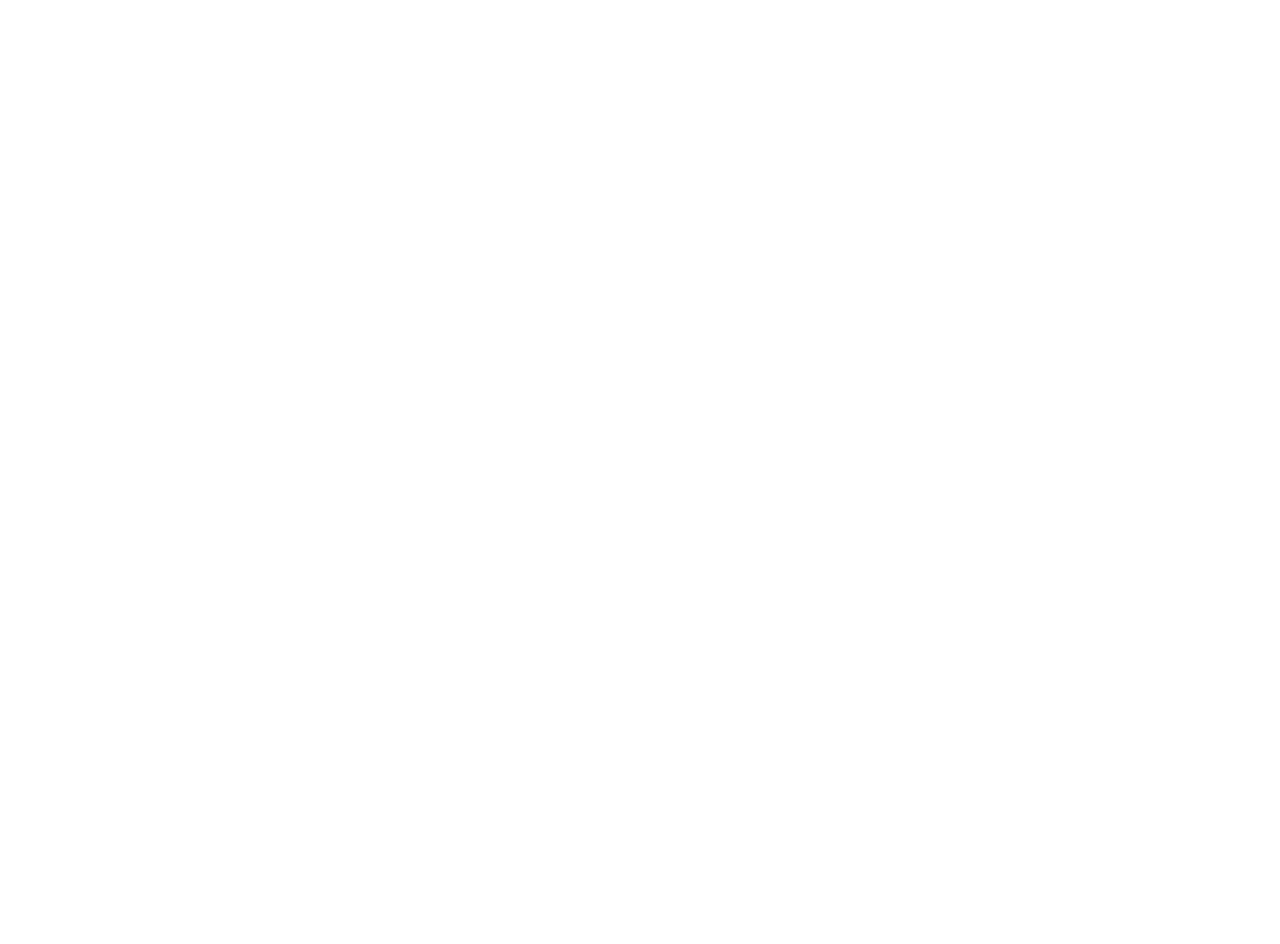
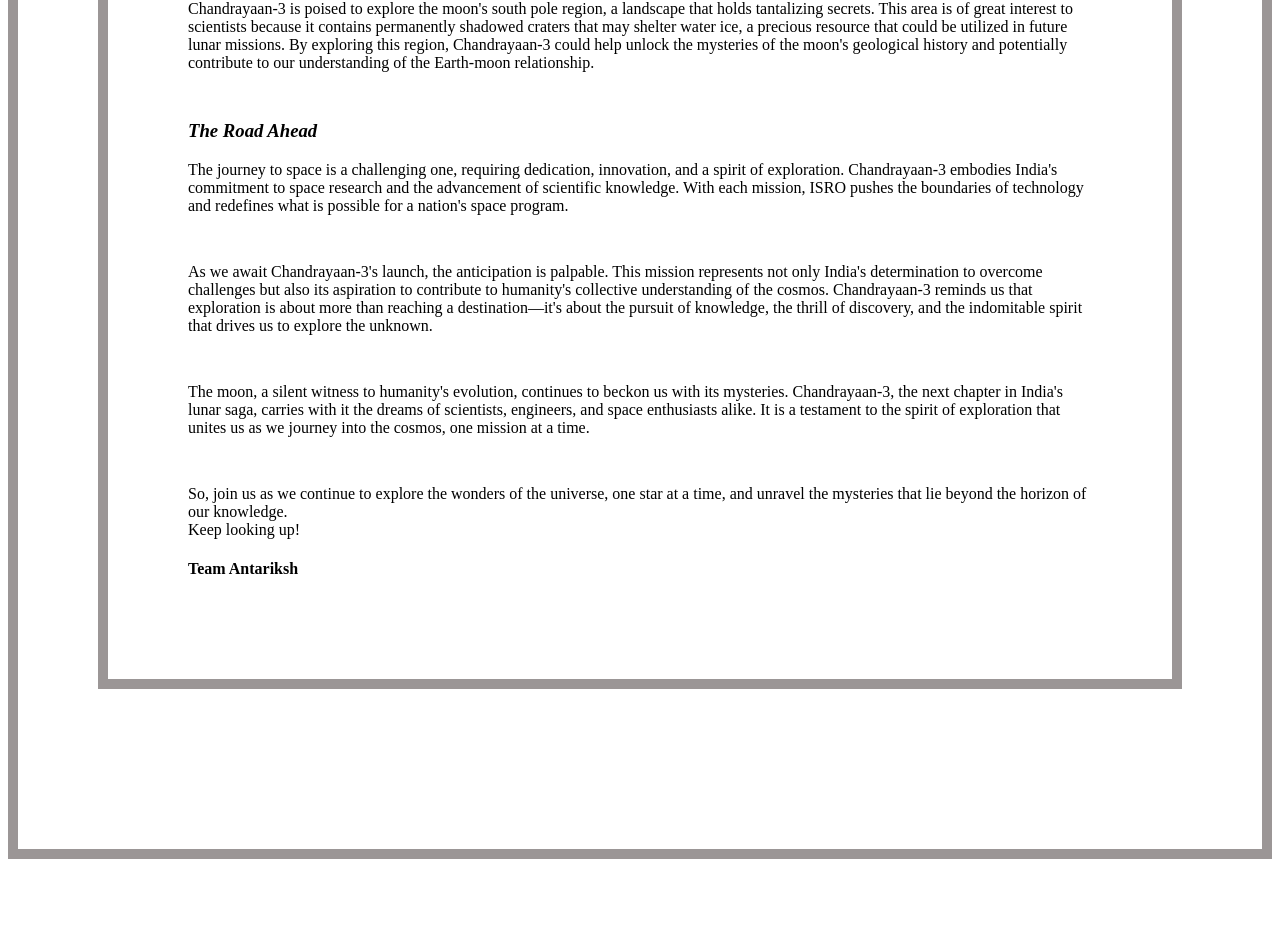
Before and after one commit to lovecodesuraj/antariksh_collabs_, a React (Create React App) app in the folder client/: page /BlogPost2 in a window 1280 px wide. Before the commit this address had no page. Shown: the part 1457-2401 px from the top of the page. Before the commit the page ends 800 px from the top, so only its background shows below. Built offline with nearby package versions, Linux system fonts and the light colour scheme.

Commit message:
blogpages

```diff
--- a/client/src/App.js
+++ b/client/src/App.js
@@ -1,9 +1,11 @@
-import logo from './logo.svg';
+
 import './App.css';
 import Gallery from './pages/Gallery/Gallery';
 import { Routes , Route } from 'react-router-dom';
 import Home from './pages/Home/Home';
-
+import BlogPost from './pages/Blogpost/BlogPost';
+import BlogPost2 from './pages/Blogpost/BlogPost2';
+import Blogpages from './pages/Blogpost/Blogpages';
 function App() {
   return (
     <>
@@ -12,6 +14,12 @@
       <Route path="/gallery" exact element={<Gallery />} />
       {/* ... */}
     </Routes >
+    <Routes>
+      <Route path='/BlogPost' element={<BlogPost/>}/>
+      <Route path='/BlogPost2' element={<BlogPost2/>}/>
+  </Routes>
+    {/* <BlogPost/> */}
+    <Blogpages/>
     </>
   );
 }
--- a/client/src/pages/Blogpost/BlogPost.js
+++ b/client/src/pages/Blogpost/BlogPost.js
@@ -2,8 +2,8 @@
 import './BlogPost.css';
 import image from './shutterstock_557126443-scaled.jpg';
 
-const BlogPost = (props) => {
-  const { title, date, content } = props;
+const BlogPost = () => {
+//   const { title, date, content } = props;
   const imageAlt = "Image description";
 
   return (
@@ -12,7 +12,7 @@
     <article className="blog-post">
       <h2 className="post-title">Exploring the Wonders of the Cosmos: A Journey into Astronomy
 </h2>
-      <img className="post-title" src={image} alt={imageAlt} height="500" width="1100"/>
+      <img className="post-title" src={image} alt={imageAlt} height="500" width="1000"/>
       <h3>Introduction</h3>
       <p>Welcome to our astronomy page, where we embark on a captivating journey to unravel the mysteries of the cosmos. Astronomy, the study of celestial objects and phenomena beyond Earth's atmosphere, has fascinated humans for millennia. From ancient civilizations gazing at the night sky to modern-day astronomers probing the depths of space, our quest for knowledge about the universe knows no bounds. In this blog, we will delve into the wonders of astronomy, exploring its history, latest discoveries, and the profound questions that drive our curiosity.</p>
       <h3>The Endless Night Sky: A Brief History of Astronomy</h3>
@@ -36,8 +36,6 @@
 </p1><br/>
       <p1>Keep looking up!</p1>
       <h4>Team Antariksh</h4>
-      {/* <p className="post-meta">Published on {date}</p>
-      <p className="post-content">{content}</p> */}
     </article>
     </div>
     </>
--- /dev/null
+++ b/client/src/pages/Blogpost/BlogPost2.js
@@ -0,0 +1,38 @@
+import React from 'react'
+import './BlogPost.css';
+import image from './NPIC-2023713204456.jpg';
+
+function BlogPost2() {
+    const imageAlt = "Image description";
+  return (
+    <>
+    <div className="blog-post">
+    <article className="blog-post">
+      <h2 className="post-title">Chandrayaan-3: India's Next Lunar Odyssey
+</h2>
+      <img className="post-title" src={image} alt={imageAlt} height="500" width="1000"/>
+      <h3>Introduction</h3>
+      <p>In the vast cosmic theater, the moon has always captured the human imagination. From its silvery glow in the night sky to the mysteries it holds, our closest celestial neighbor has inspired generations of explorers and dreamers. Among these, India's space agency, ISRO (Indian Space Research Organisation), has made significant strides with its Chandrayaan missions. Now, with Chandrayaan-3 on the horizon, the excitement and anticipation are building for another remarkable lunar journey.</p>
+      <h3>A Brief History of Chandrayaan Missions</h3>
+      <p>The Chandrayaan series began in 2008 with the successful launch of Chandrayaan-1. This mission not only marked India's first lunar probe but also made significant contributions to lunar science by discovering water molecules on the moon's surface. Chandrayaan-2, launched in 2019, aimed to build upon these discoveries with a lander and rover component. While the orbiter successfully entered lunar orbit and continues to study the moon's surface, the lander's soft landing did not go as planned. This setback, however, paved the way for Chandrayaan-3.</p>
+      <h3>The Promise of Chandrayaan-3</h3>
+      <p>Chandrayaan-3 is India's next attempt to achieve a successful soft landing on the moon. With a primary focus on the lander and rover components, the mission aims to demonstrate India's capability to precisely navigate and descend onto the lunar surface. Learning from the challenges faced during Chandrayaan-2's landing attempt, ISRO has been meticulously working to refine the technology and techniques needed for a successful landing.</p>
+      <h3>The Land of Dreams: Lunar South Pole</h3>
+      <p>Chandrayaan-3 is poised to explore the moon's south pole region, a landscape that holds tantalizing secrets. This area is of great interest to scientists because it contains permanently shadowed craters that may shelter water ice, a precious resource that could be utilized in future lunar missions. By exploring this region, Chandrayaan-3 could help unlock the mysteries of the moon's geological history and potentially contribute to our understanding of the Earth-moon relationship.
+</p>
+      <h3>The Road Ahead</h3>
+      <p>The journey to space is a challenging one, requiring dedication, innovation, and a spirit of exploration. Chandrayaan-3 embodies India's commitment to space research and the advancement of scientific knowledge. With each mission, ISRO pushes the boundaries of technology and redefines what is possible for a nation's space program.</p>
+      <p>As we await Chandrayaan-3's launch, the anticipation is palpable. This mission represents not only India's determination to overcome challenges but also its aspiration to contribute to humanity's collective understanding of the cosmos. Chandrayaan-3 reminds us that exploration is about more than reaching a destination—it's about the pursuit of knowledge, the thrill of discovery, and the indomitable spirit that drives us to explore the unknown.
+</p>
+      <p>The moon, a silent witness to humanity's evolution, continues to beckon us with its mysteries. Chandrayaan-3, the next chapter in India's lunar saga, carries with it the dreams of scientists, engineers, and space enthusiasts alike. It is a testament to the spirit of exploration that unites us as we journey into the cosmos, one mission at a time.</p>
+      <p1>So, join us as we continue to explore the wonders of the universe, one star at a time, and unravel the mysteries that lie beyond the horizon of our knowledge.
+</p1><br/>
+      <p1>Keep looking up!</p1>
+      <h4>Team Antariksh</h4>
+    </article>
+    </div>
+    </>
+  )
+}
+
+export default BlogPost2
--- /dev/null
+++ b/client/src/pages/Blogpost/Blogpages.js
@@ -0,0 +1,38 @@
+import { Link, Routes, Route } from 'react-router-dom';
+import BlogPost from './BlogPost';
+import BlogPost2 from './BlogPost2';
+
+
+function Blogpages() {
+  const data = [
+    {
+      title: "blog1",
+      linkTo: "/BlogPost",
+    },
+    {
+      title: "blog2",
+      linkTo: "/BlogPost2",
+    }
+  ];
+
+  <Routes>
+    <Route path='/BlogPost' element={<BlogPost/>}/>
+    <Route path='/BlogPost2' element={<BlogPost2/>}/>
+  </Routes>
+  return (
+    <>
+      {
+        data.map((item,index) => {
+          console.log(item);
+          return (
+            <Link to={item.linkTo}>
+              <h1>title:{item.title}</h1>
+            </Link>
+          );
+        })
+      }
+    </>
+  );
+}
+
+export default Blogpages;
```
Also changed, not shown: client/src/pages/Blogpost/NPIC-2023713204456.jpg (added).
